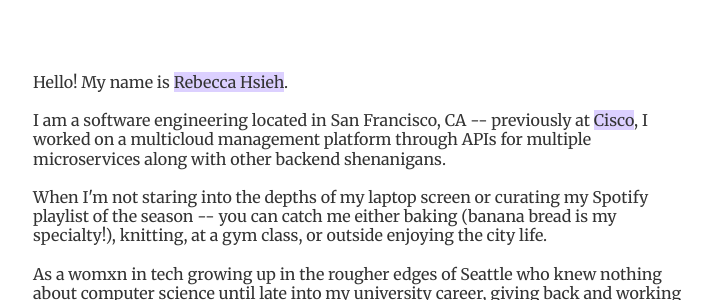
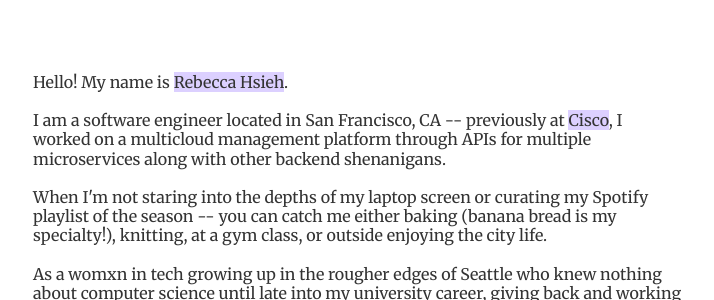
Before and after one commit to therealslimhsiehdy/therealslimhsiehdy.github.io, a Jekyll site: the page about/index.html, which Jekyll copies as it is, in a window 1280 px wide. Shown: the part 145-445 px from the top of the page, without its empty margins (282-996 px from the left). Built offline with Jekyll 4.4.1, drawn with Linux system fonts in a browser that asks for light colours; nearby versions of some CDN libraries.

Commit message:
Fix spelling + linkage

```diff
--- a/about/index.html
+++ b/about/index.html
@@ -33,7 +33,7 @@
 				<p>Hello! My name is <span style="background-color: #DCD0FF">Rebecca Hsieh</span>.
 				<br>
 				<br>
-				I am a software engineering located in San Francisco, CA -- previously at <span style="background-color: #DCD0FF">Cisco</span>, I worked on a multicloud management platform through APIs for multiple microservices along with other backend shenanigans.
+				I am a software engineer located in San Francisco, CA -- previously at <span style="background-color: #DCD0FF">Cisco</span>, I worked on a multicloud management platform through APIs for multiple microservices along with other backend shenanigans.
 				<br>
 				<br>
 				When I'm not staring into the depths of my laptop screen or curating my Spotify playlist of the season -- you can catch me either baking (banana bread is my specialty!), knitting, at a gym class, or outside enjoying the city life.
--- a/resume/index.html
+++ b/resume/index.html
@@ -32,7 +32,7 @@
 		</div><!-- /.container -->
 		<footer>
     		<ul>
-           		<li><a target="_blank" href="https://linkedin.com/in/hsiehr"><i class="fab fa-linkedin-in"></i></a></li>
+           		<li><a target="_blank" href="https://linkedin.com/in/therealslimhsiehdy"><i class="fab fa-linkedin-in"></i></a></li>
         		<li><a target="_blank" href="mailto:rebecca.hsieh07@gmail.com"><i class="far fa-envelope-open"></i></a></li>
         		<li><a target="_blank" href="https://github.com/therealslimhsiehdy"><i class="fab fa-github"></i></a></li>
         		<li><a target="_blank" href="https://instagram.com/therealslimhsiehdy"><i class="fab fa-instagram"></i></a></li>
```
